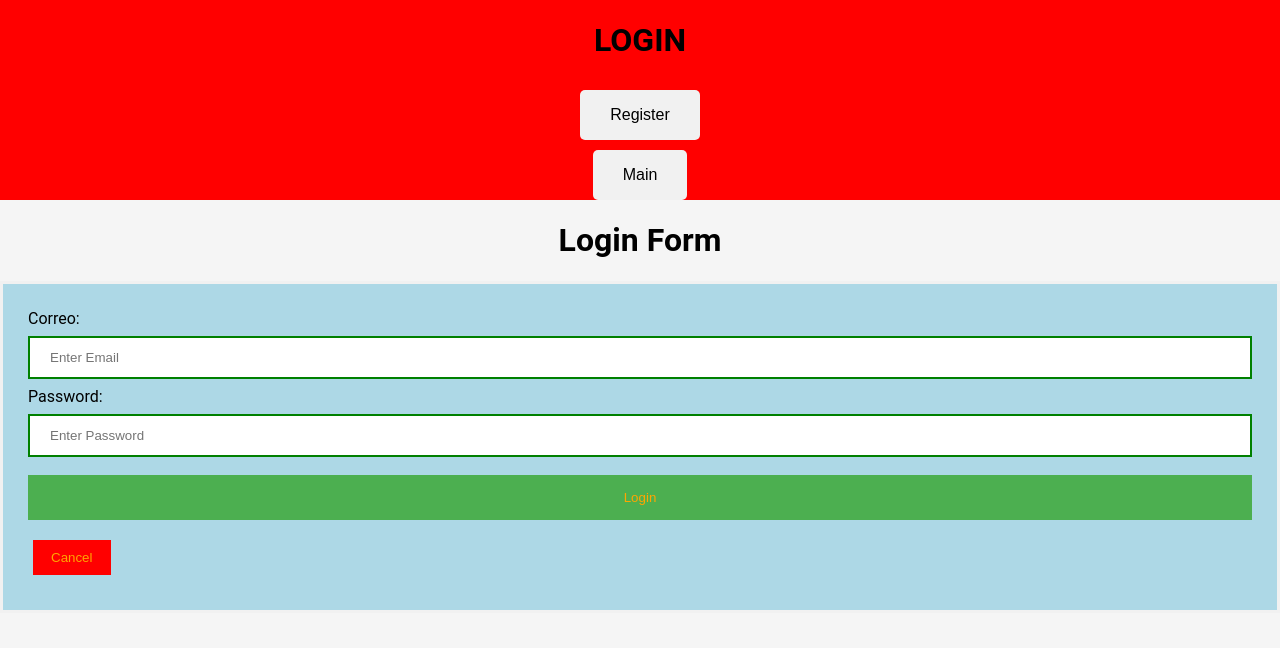
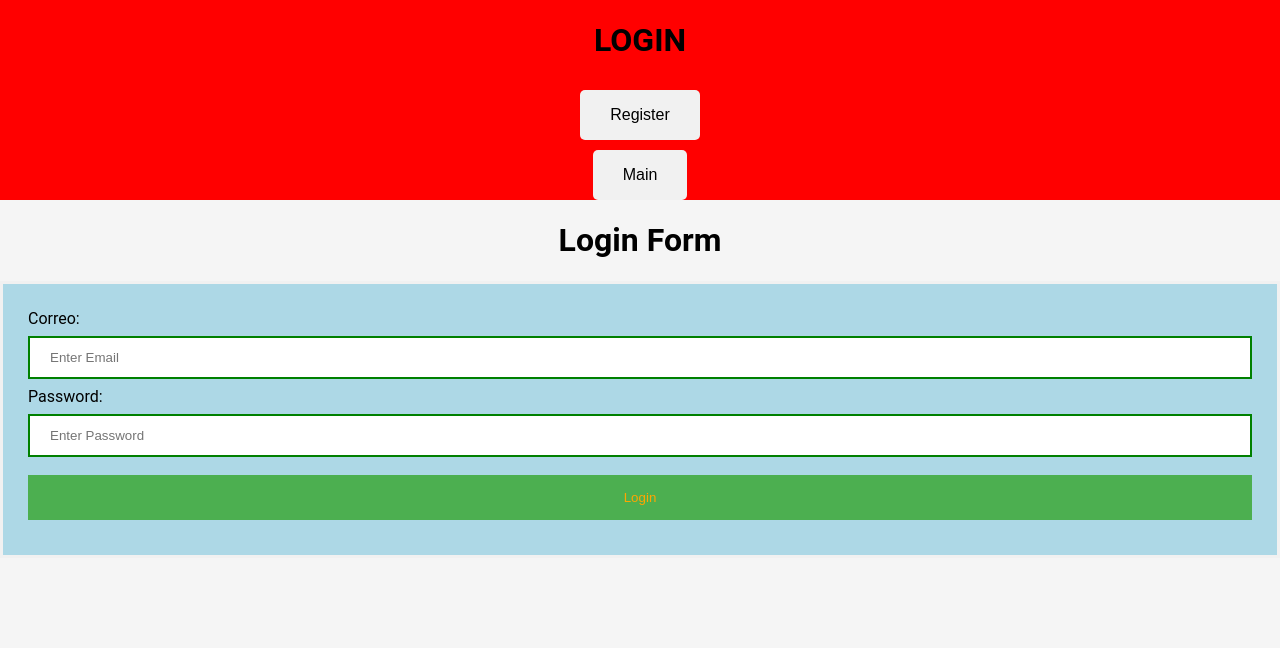
Before and after one commit to jaazix/001-books, a React (Vite) app: page /login in a window 1280 px wide. Shown: the top 648 px of the page. Built offline with nearby package versions, Linux system fonts and the light colour scheme.

Commit message:
login & logout correct

```diff
--- a/src/components/login/form.tsx
+++ b/src/components/login/form.tsx
@@ -1,38 +1,60 @@
-import { ButtonC, ButtonF, Form,FormCon, Input, Container } from "../styled.components";
+import { ButtonF, Form,FormCon, Input, Container } from "../styled.components";
 import { useState } from "react";
 
 import axios from 'axios';
 
+
 const FormLog = () => {
+    interface Data {
+        ok: boolean;
+        msg: string;
+        usrDB: {}
+    }
 
-    const [email, setEmail] = useState<string>('');
-    const [password, setPassword] = useState<string>('');
+    const [isSubmitted, setIsSubmitted] = useState(false);
+    const [data, setData] = useState({} as Data);
 
-    const login = async():Promise<void> => {
+    const db = async(e: React.FormEvent):Promise<void> => {
+        e.preventDefault();
         const url = "http://localhost:3000/login";
+        const formData = new FormData(e.currentTarget);
+        const email = formData.get("uname") as string;
+        const password = formData.get("pass") as string;
         const response = await axios.post(url, {
-            email: email,
-            password: password
+            email,
+            password
         });
-        await console.log(response.data.msg);
-        alert(response.data.msg);
+         setData(response.data);
+        setIsSubmitted(true);
+    }
+
+    const logout = () => {
+        setIsSubmitted(false);
     }
 
 
 
+    const renderForm = (
+        <Form onSubmit={db}>
+            <FormCon >
+            <label>Correo:</label>
+            <Input type="email" name="uname" placeholder="Enter Email" required></Input>
+            <label>Password:</label>
+            <Input type="password" name="pass" placeholder="Enter Password" required></Input>
+            <ButtonF type="submit">Login</ButtonF>
+            </FormCon>
+        </Form>
+    )
+
     return (
         <>
         <center><h1> Login Form </h1></center>
-        <Form>
-            <FormCon>
-            <label>Correo:</label>
-            <Input type="email" placeholder="Enter Email" onChange={(e) => setEmail(e.target.value)} required></Input>
-            <label>Password:</label>
-            <Input type="password" placeholder="Enter Password" onChange={(e) => setPassword(e.target.value)} required></Input>
-            <ButtonF onChange={login}>Login</ButtonF>
-            <ButtonC > Cancel</ButtonC>
-            </FormCon>
-        </Form>
+        {isSubmitted ? <Container>
+            <h1>{data.msg}</h1>
+            <ButtonF onClick={logout}>
+                Logout
+            </ButtonF>
+        </Container> : renderForm}
         </>
     );
 }
```
